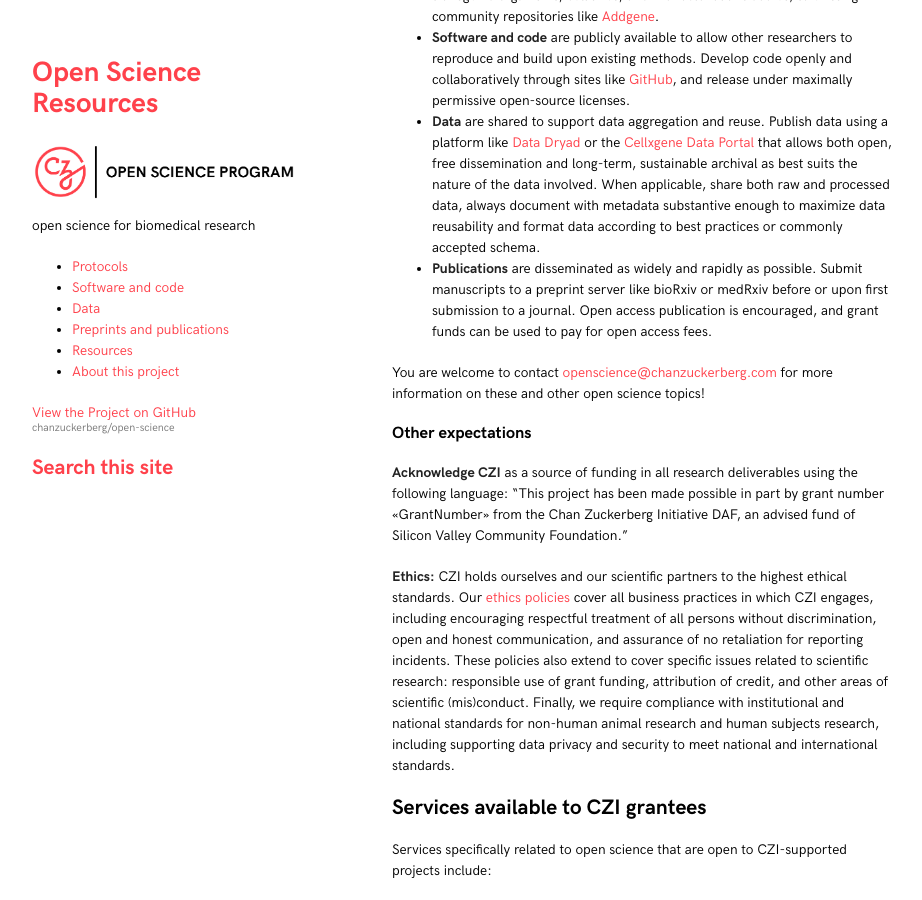
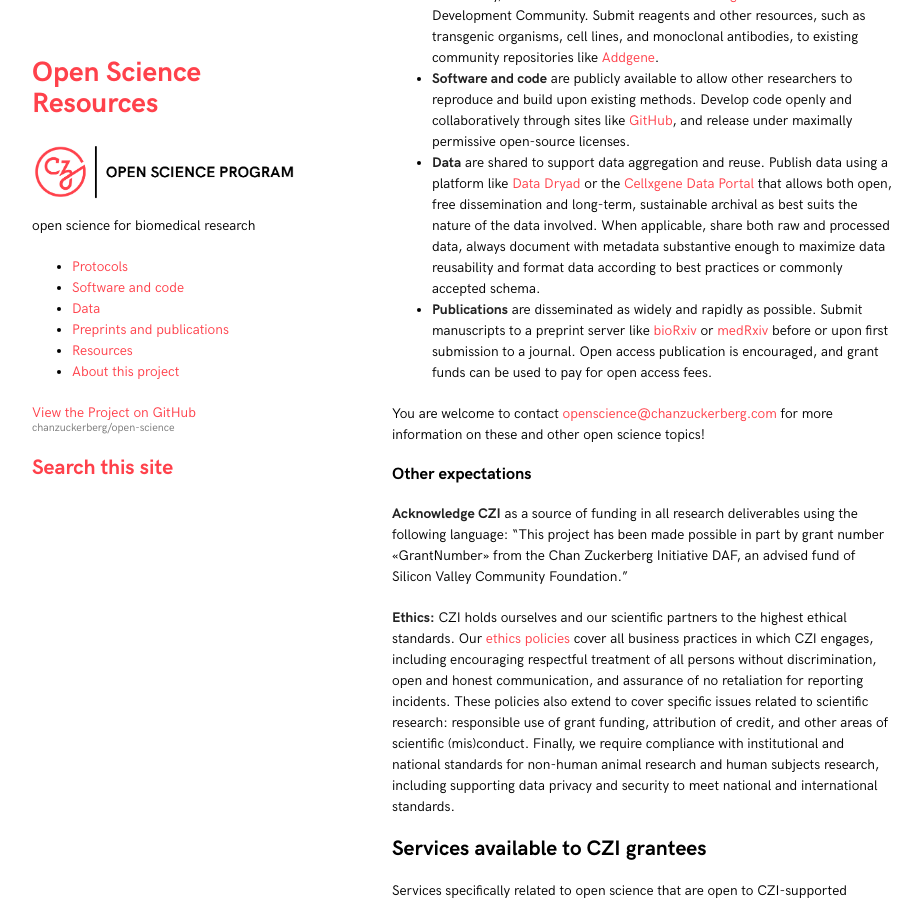
Before and after one commit to chanzuckerberg/open-science, a Jekyll site: the page built from czi-grantees.md, in a window 1280 px wide and 900 px high, scrolled down 1282 px. Shown: the whole window, without its empty margins (178-1100 px from the left). Built offline with Jekyll 4.4.1, drawn with Linux system fonts in a browser that asks for light colours; part of the change alters nothing that is shown; some of the changed text lies outside the part shown.

```diff
--- a/czi-grantees.md
+++ b/czi-grantees.md
@@ -14,6 +14,7 @@ This page describes what grantees can expect while conducting CZI-supported rese
 including obligations to engage in open science practices
 as well as resources available to support these efforts.
 
+The following pages consolidate information for grantees in specific programs:
 ## What to expect as a grantee
 
 ### Communicating with CZI as a grantee
@@ -48,7 +49,7 @@ Please check your grant agreement for information customized to your grant progr
 - **Protocols and reagents** are shared to support reproducibility and robustness of laboratory procedures. Share experimental methods through [protocols.io](https://www.protocols.io/), and (where possible) associate them with a relevant CZI community, like the [Human Cell Atlas](https://www.protocols.io/workspaces/hca/publications) or [Neurodegeneration](https://www.protocols.io/workspaces/neurodegeneration-method-development-community1/publications) Method Development Community. Submit reagents and other resources, such as transgenic organisms, cell lines, and monoclonal antibodies, to existing community repositories like [Addgene](https://www.addgene.org/).
 - **Software and code** are publicly available to allow other researchers to reproduce and build upon existing methods. Develop code openly and collaboratively through sites like [GitHub](https://github.com/), and release under maximally permissive open-source licenses.
 - **Data** are shared to support data aggregation and reuse. Publish data using a platform like [Data Dryad](https://datadryad.org/) or the [Cellxgene Data Portal](https://cellxgene.cziscience.com/) that allows both open, free dissemination and long-term, sustainable archival as best suits the nature of the data involved. When applicable, share both raw and processed data, always document with metadata substantive enough to maximize data reusability and format data according to best practices or commonly accepted schema.
-- **Publications** are disseminated as widely and rapidly as possible. Submit manuscripts to a preprint server like bioRxiv or medRxiv before or upon first submission to a journal. Open access publication is encouraged, and grant funds can be used to pay for open access fees.
+- **Publications** are disseminated as widely and rapidly as possible. Submit manuscripts to a preprint server like [bioRxiv](https://www.biorxiv.org/) or [medRxiv](https://www.medrxiv.org/) before or upon first submission to a journal. Open access publication is encouraged, and grant funds can be used to pay for open access fees.
 
 You are welcome to contact [openscience@chanzuckerberg.com](openscience@chanzuckerberg.com) for more information on these and other open science topics!
 
```
